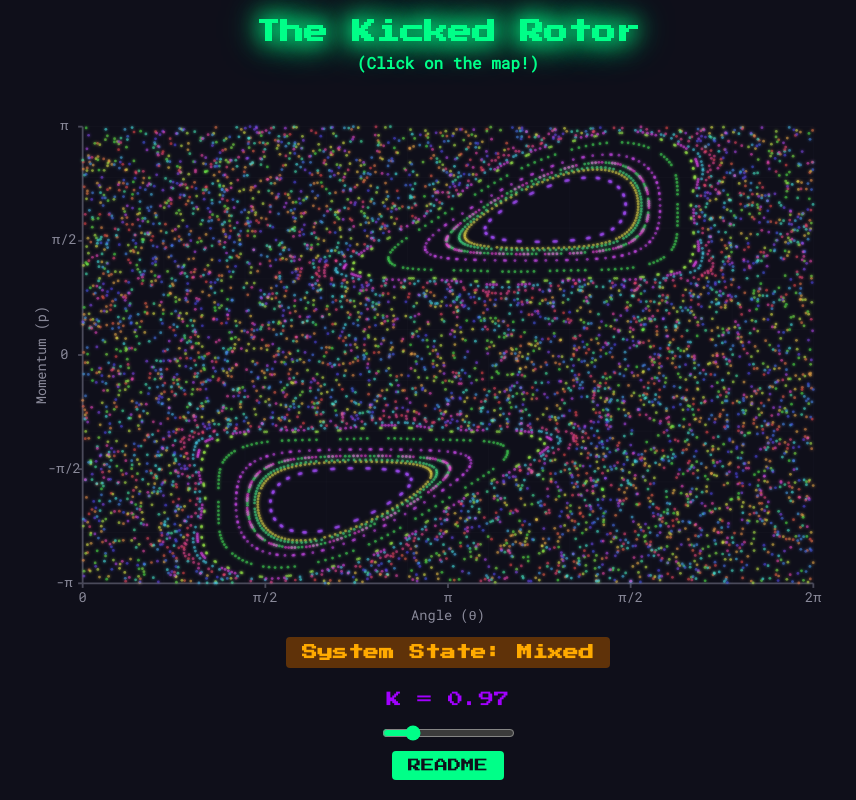
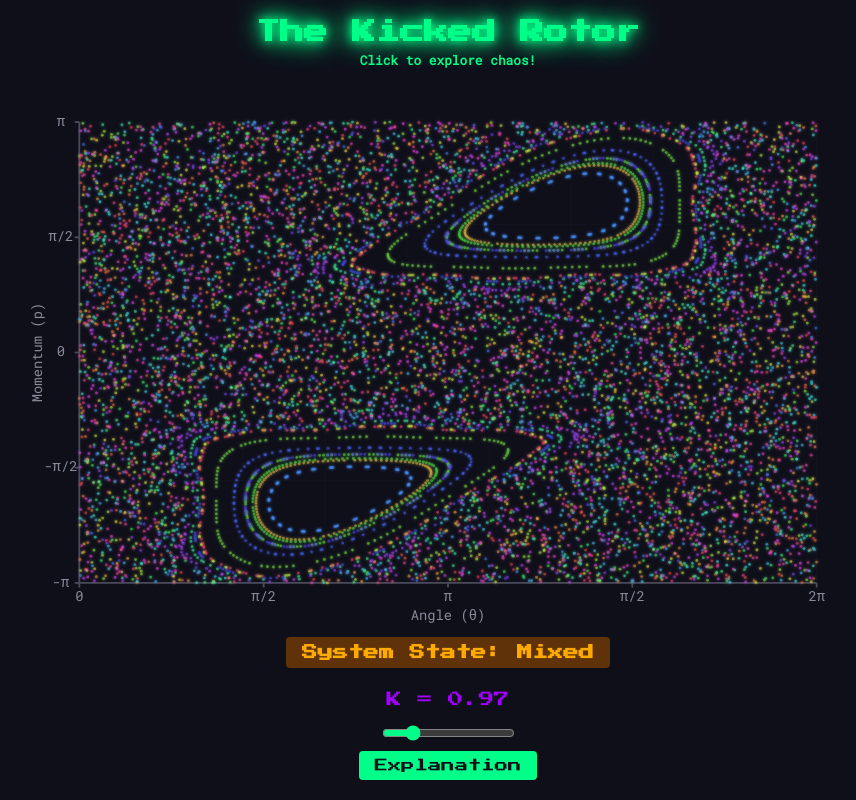
Before and after one commit to IlyaOrson/KickedRotor, a SvelteKit app: page / in a window 1280 px wide. Shown: the whole page, without its empty margins (192-1048 px from the left). Built offline with nearby package versions, Linux system fonts and the light colour scheme.

Commit message:
More tweaks

```diff
--- a/src/routes/+page.svelte
+++ b/src/routes/+page.svelte
@@ -19,7 +19,7 @@ https://github.com/pngwn/MDsveX/issues/302#issuecomment-1041293000 -->
   const ASPECT_RATIO = 2/3; // height = width * 2/3
   const MAX_WIDTH = 900;
   const MARGIN = 50;
-  const NUM_TRAJECTORIES = 40;
+  const NUM_TRAJECTORIES = 50;
   const POINTS_PER_TRAJECTORY = 200;
   const PI = Math.PI;
   const TWO_PI = 2 * PI;
@@ -202,7 +202,7 @@ https://github.com/pngwn/MDsveX/issues/302#issuecomment-1041293000 -->
   <!-- <h1 class="title">The Kicked Rotor</h1> -->
   {#if !isReadmeExpanded}
   <h1 class="title">The Kicked Rotor</h1>
-  <h2 class="subtitle">(Click on the map!)</h2>
+  <h2 class="subtitle">Click to explore chaos!</h2>
     <div
       class="svg-container"
       onclick={handleCanvasClick}
@@ -357,7 +357,7 @@ https://github.com/pngwn/MDsveX/issues/302#issuecomment-1041293000 -->
   {/if}
   <div class="readme-widget">
     <button class="toggle-button" onclick={toggleReadme}>
-      {isReadmeExpanded ? 'Playground' : 'README'}
+      {isReadmeExpanded ? 'Playground' : 'Explanation'}
     </button>
     {#if isReadmeExpanded}
       <div class="readme-content">
@@ -400,13 +400,13 @@ https://github.com/pngwn/MDsveX/issues/302#issuecomment-1041293000 -->
     text-align: center;
     position: relative;
     z-index: 10;
-    text-shadow: 0 0 20px #00ff88, 0 0 30px #00ff88, 0 0 40px #00ff88;
+    text-shadow: 0 0 10px #00ff88, 0 0 20px #00ff88, 0 0 30px #00ff88;
   }
 
   .subtitle {
     font-family: 'Roboto Mono', monospace;
     color: #00ff88;
-    font-size: clamp(0.7rem, 1.5vw, 1rem);
+    font-size: clamp(0.6rem, 1vw, 1rem);
     margin: 0;
     text-align: center;
     position: relative;
```
Also changed, not shown: 1 other file (tests, documents, lock files or other folders).
